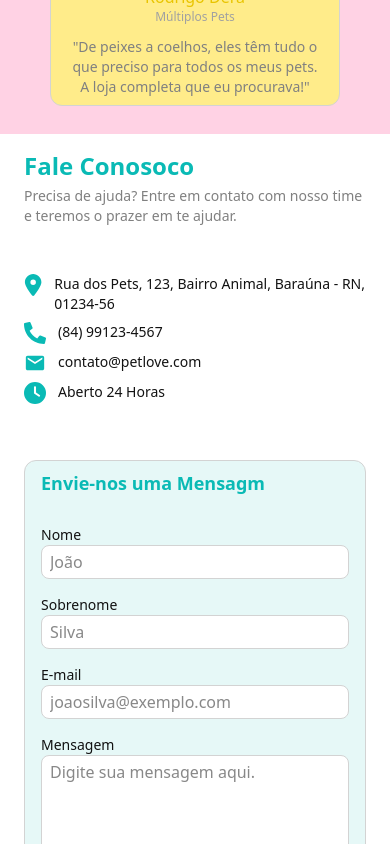
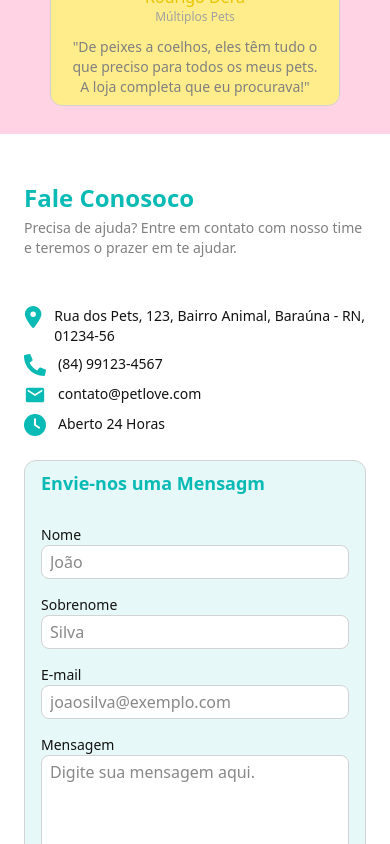
Before and after one commit to MariaJuliaAS/Pet-Love, a React (Vite) app: page / in a window 390 px wide. Shown: the part 4620-5464 px from the top of the page. Built offline with nearby package versions, Linux system fonts and the light colour scheme; no server answers.

Commit message:
Ajuste na estilização

```diff
--- a/src/components/contact/index.tsx
+++ b/src/components/contact/index.tsx
@@ -7,7 +7,7 @@ export function ContactSection() {
     return (
         //Falta responsividade
 
-        <section id="contact" className="lg:flex-row w-full h-full min-h-screen flex items-center justify-center flex-col px-6 sm:gap-0 gap-4">
+        <section id="contact" className="lg:flex-row w-full h-full min-h-screen flex items-center justify-center flex-col px-6 py-12 sm:gap-0 gap-4">
             <div className="items-center justify-center flex flex-1 flex-col">
                 <div >
                     <h1 className="2xl:text-5xl sm:text-3xl text-2xl text-[#0ABAB5] font-bold mb-1">Fale Conosoco</h1>
```
